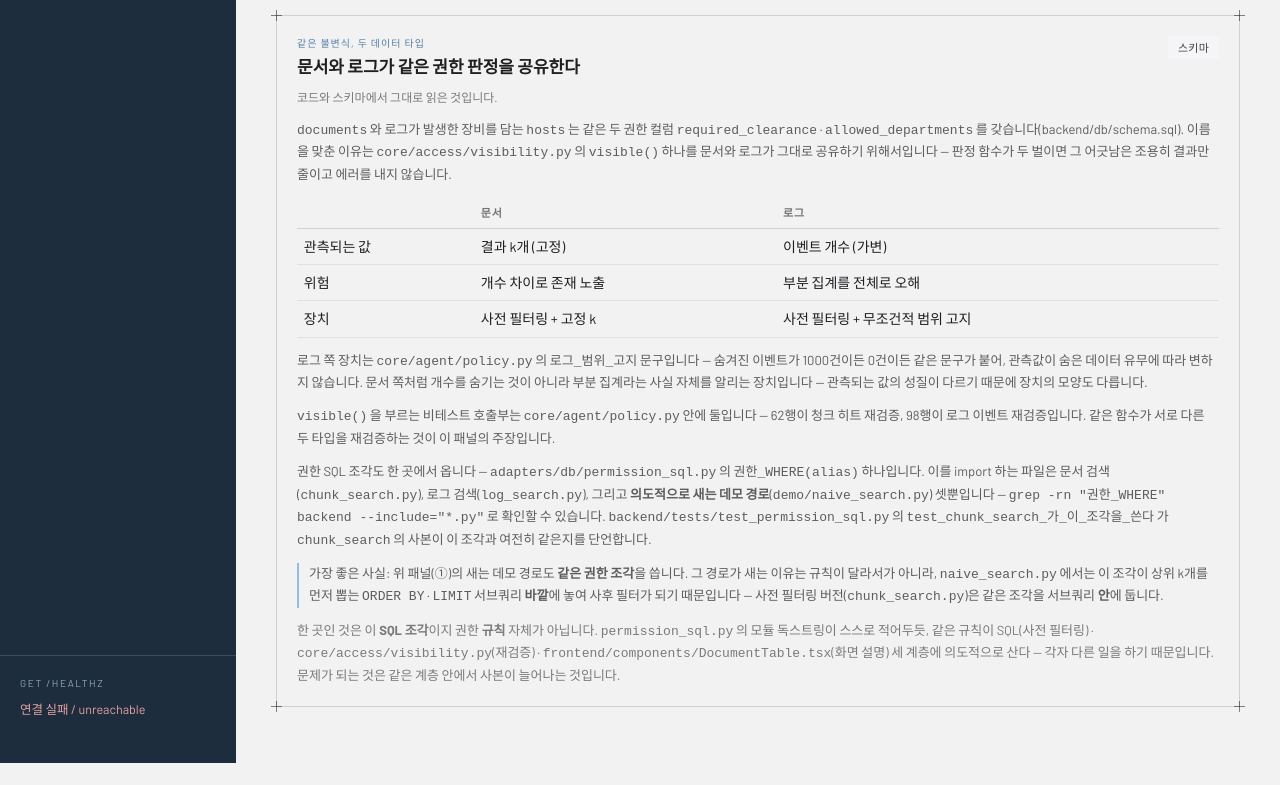
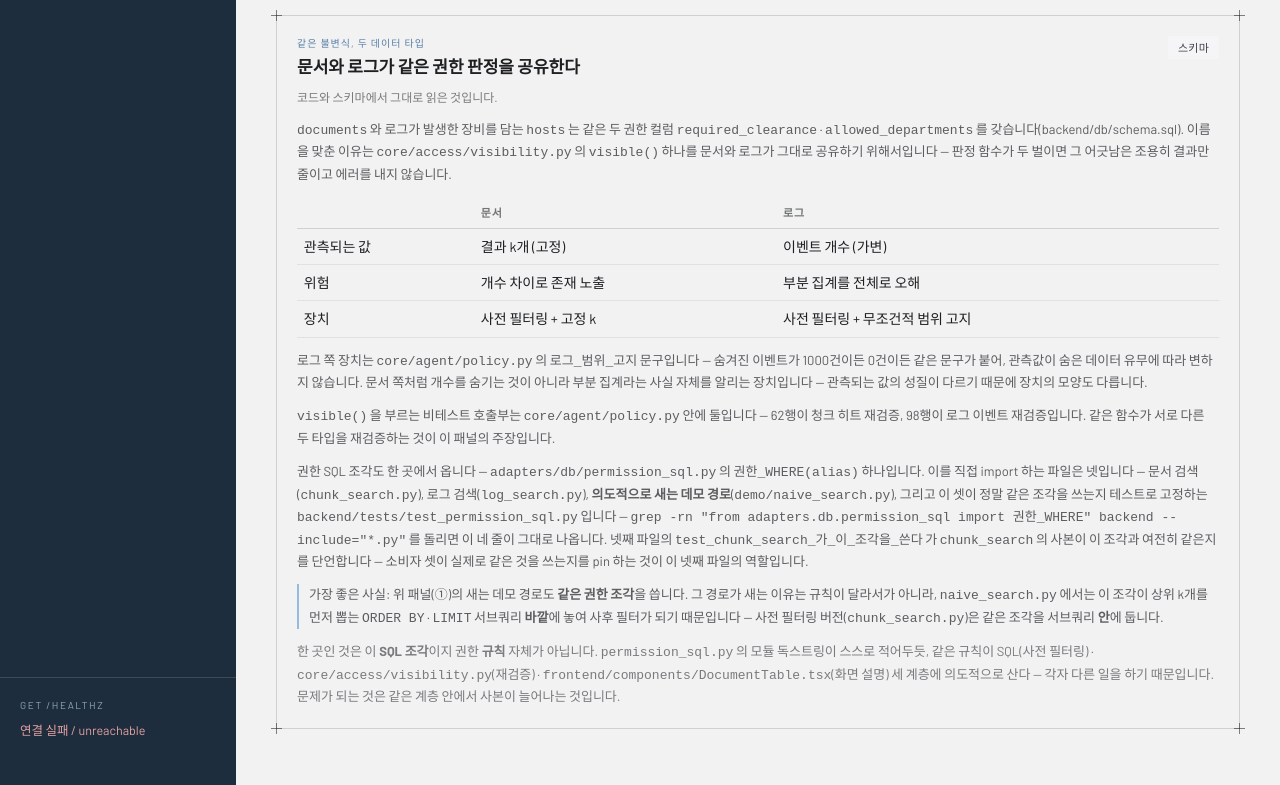
Before and after one commit to whoareryu/secu-agent, a Next.js app in the folder frontend/: page /how in a window 1280 px wide. Shown: the part 1129-1914 px from the top of the page. Before the commit the page ends 1892 px from the top, so only its background shows below. Built offline with nearby package versions, Linux system fonts and the light colour scheme; no server answers; sample sign-in values are in the browser's storage.

Commit message:
패널④의 grep 인용을 실제 출력과 일치시켰다

```diff
--- a/frontend/app/(app)/how/page.tsx
+++ b/frontend/app/(app)/how/page.tsx
@@ -145,13 +145,17 @@ export default function HowPage() {
         </p>
         <p style={{ margin: 0, fontSize: 13, lineHeight: 1.65, color: "var(--color-neutral-700)" }}>
           권한 SQL 조각도 한 곳에서 옵니다 — <code>adapters/db/permission_sql.py</code> 의{" "}
-          <code>권한_WHERE(alias)</code> 하나입니다. 이를 import 하는 파일은 문서 검색(
-          <code>chunk_search.py</code>), 로그 검색(<code>log_search.py</code>), 그리고{" "}
-          <strong>의도적으로 새는 데모 경로</strong>(<code>demo/naive_search.py</code>) 셋뿐입니다 —{" "}
-          <code>grep -rn &quot;권한_WHERE&quot; backend --include=&quot;*.py&quot;</code> 로 확인할 수 있습니다.{" "}
-          <code>backend/tests/test_permission_sql.py</code> 의{" "}
+          <code>권한_WHERE(alias)</code> 하나입니다. 이를 직접 import 하는 파일은 넷입니다 — 문서 검색(
+          <code>chunk_search.py</code>), 로그 검색(<code>log_search.py</code>),{" "}
+          <strong>의도적으로 새는 데모 경로</strong>(<code>demo/naive_search.py</code>), 그리고 이 셋이 정말
+          같은 조각을 쓰는지 테스트로 고정하는 <code>backend/tests/test_permission_sql.py</code> 입니다 —{" "}
+          <code>
+            grep -rn &quot;from adapters.db.permission_sql import 권한_WHERE&quot; backend --include=&quot;*.py&quot;
+          </code>{" "}
+          를 돌리면 이 네 줄이 그대로 나옵니다. 넷째 파일의{" "}
           <code>test_chunk_search_가_이_조각을_쓴다</code> 가 <code>chunk_search</code> 의 사본이 이 조각과
-          여전히 같은지를 단언합니다.
+          여전히 같은지를 단언합니다 — 소비자 셋이 실제로 같은 것을 쓰는지를 pin 하는 것이 이 넷째 파일의
+          역할입니다.
         </p>
         <p
           style={{
```
